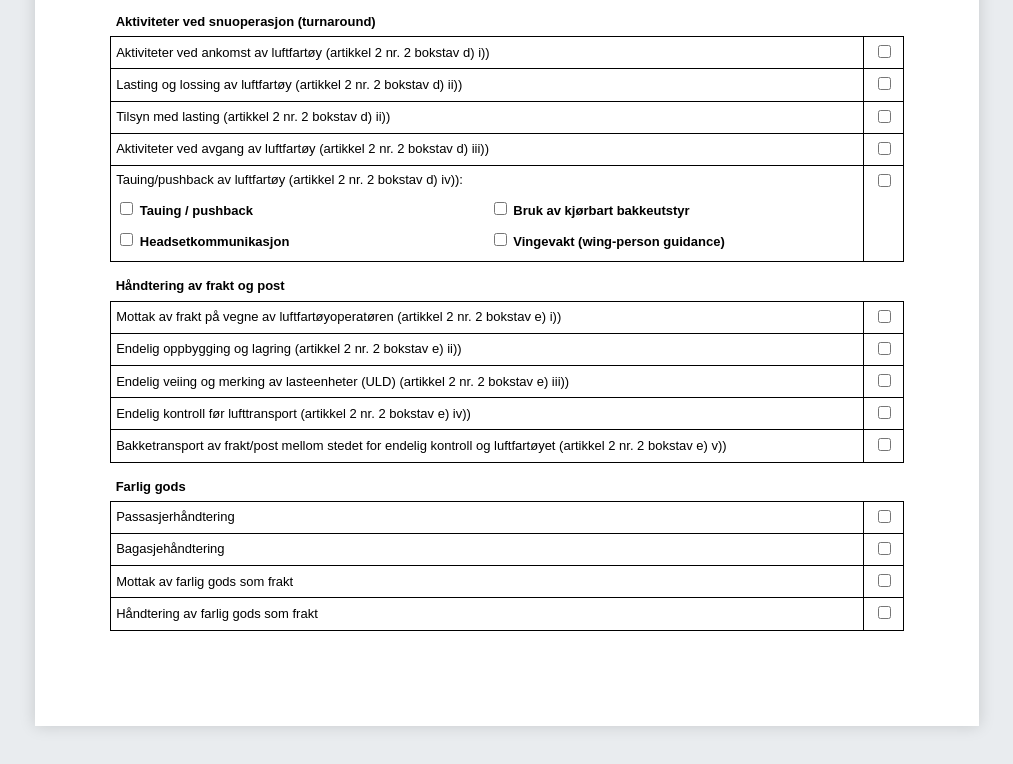
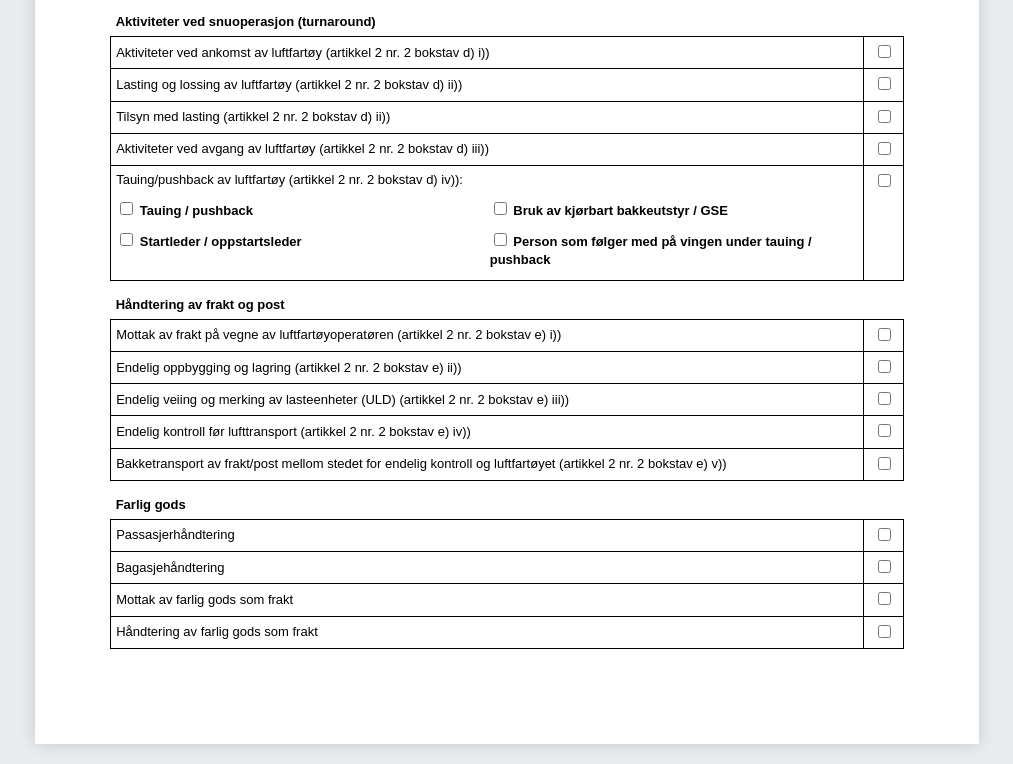
Before and after one commit to Rettepsnah/Deklarasjon_2025_20, a plain HTML site: page index.html in a window 1280 px wide. Shown: the part 4113-4877 px from the top of the page, without its empty margins (133-1146 px from the left). Drawn offline with Linux system fonts and the light colour scheme.

Commit message:
Nye norske betegnelser under tauing/pushback og oppdatert begrepsliste
Co-Authored-By: Claude Opus 5.5 <noreply@anthropic.com>

```diff
--- a/index.html
+++ b/index.html
@@ -1260,9 +1260,9 @@
                         <span data-lang="en">Aircraft towing/pushback (Article 2(2), point (d)(iv)):</span>
                         <div style="margin-top: 10px; display: grid; grid-template-columns: 1fr 1fr; gap: 5px;">
                             <div><label><input type="checkbox"> <span data-lang="no">Tauing / pushback</span><span data-lang="en">Towing / Pushback</span></label></div>
-                            <div><label><input type="checkbox"> <span data-lang="no">Bruk av kjørbart bakkeutstyr</span><span data-lang="en">Vehicle operation</span></label></div>
-                            <div><label><input type="checkbox"> <span data-lang="no">Headsetkommunikasjon</span><span data-lang="en">Headset communication</span></label></div>
-                            <div><label><input type="checkbox"> <span data-lang="no">Vingevakt (wing-person guidance)</span><span data-lang="en">Wing-person guidance</span></label></div>
+                            <div><label><input type="checkbox"> <span data-lang="no">Bruk av kjørbart bakkeutstyr / GSE</span><span data-lang="en">Vehicle operation</span></label></div>
+                            <div><label><input type="checkbox"> <span data-lang="no">Startleder / oppstartsleder</span><span data-lang="en">Headset communication</span></label></div>
+                            <div><label><input type="checkbox"> <span data-lang="no">Person som følger med på vingen under tauing / pushback</span><span data-lang="en">Wing-person guidance</span></label></div>
                         </div>
                     </td>
                     <td align="center" style="vertical-align: top;"><input type="checkbox"></td>
@@ -1370,7 +1370,10 @@
                             <tr><td>Single air carrier business grouping</td><td>Ett enkelt konsern av luftfartsselskaper</td><td>Vanskelig begrep. Den engelske termen står i parentes i hjelpeteksten.</td></tr>
                             <tr><td>GSE</td><td>Bakkeutstyr (GSE)</td><td></td></tr>
                             <tr><td>Turnaround</td><td>Snuoperasjon (turnaround)</td><td>Det finnes ikke noe innarbeidet norsk ord, så den engelske termen står i parentes.</td></tr>
-                            <tr><td>Wing-person guidance</td><td>Vingevakt</td><td>Ikke innarbeidet. Den engelske termen står i parentes.</td></tr>
+                            <tr><td>Towing / Pushback</td><td>Tauing / pushback</td><td>«Tauing» er valgt framfor «sleping».</td></tr>
+                            <tr><td>Vehicle operation (towing/pushback)</td><td>Bruk av kjørbart bakkeutstyr / GSE</td><td>Gjelder kjøring av traktor eller annet bakkeutstyr under tauing/pushback.</td></tr>
+                            <tr><td>Headset communication</td><td>Startleder / oppstartsleder</td><td>Beskriver rollen i stedet for en direkte oversettelse. Det er startlederen som har headsetkontakten med cockpit under oppstart og pushback.</td></tr>
+                            <tr><td>Wing-person guidance</td><td>Person som følger med på vingen under tauing / pushback</td><td>Det finnes ikke noe innarbeidet norsk ord. Derfor er rollen beskrevet i stedet for å bruke «vingevakt».</td></tr>
                             <tr><td>ULD</td><td>Lasteenhet (ULD)</td><td></td></tr>
                             <tr><td>Appendix / Annex</td><td>Tillegg / Vedlegg</td><td>Fast praksis i norske EØS-oversettelser.</td></tr>
                             <tr><td>Point / Subpart</td><td>Nr. / Del</td><td>F.eks. «nr. ORGH.DEC.100», «del ORGH.TRG».</td></tr>
```
